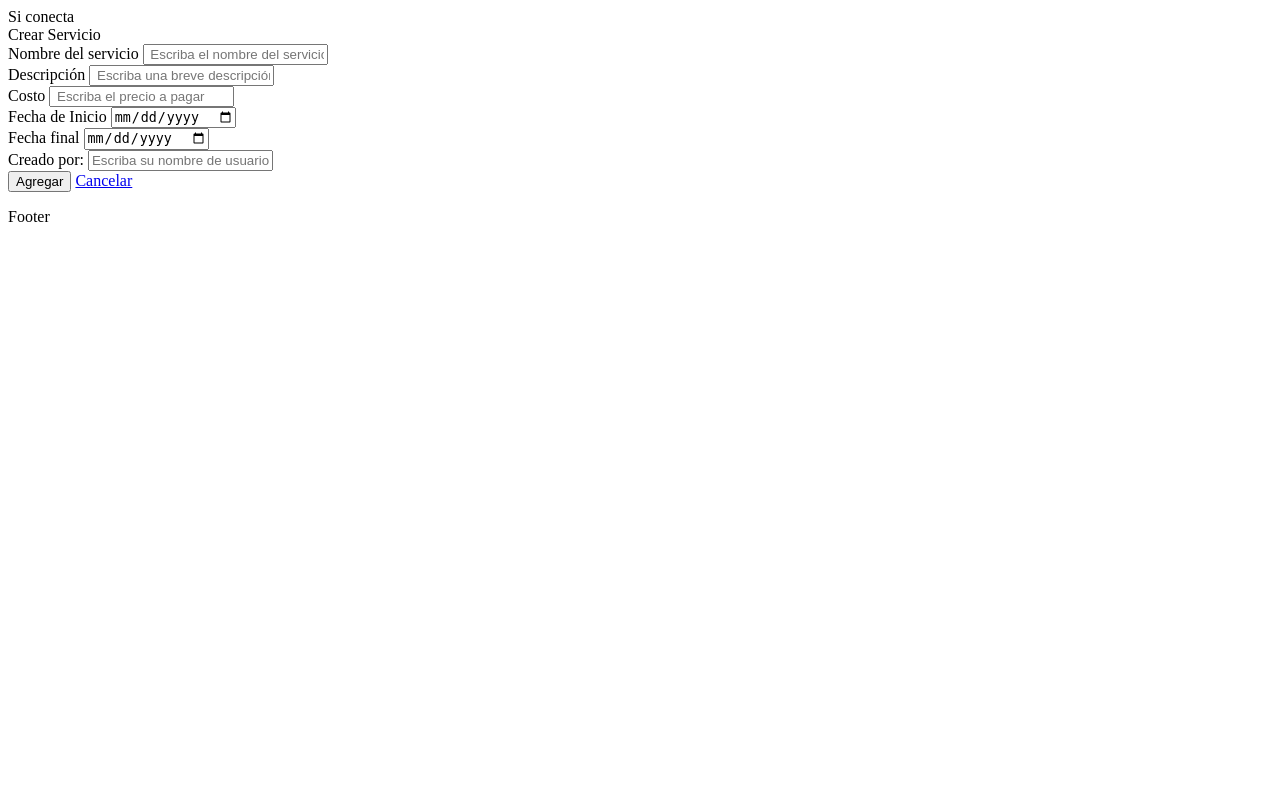
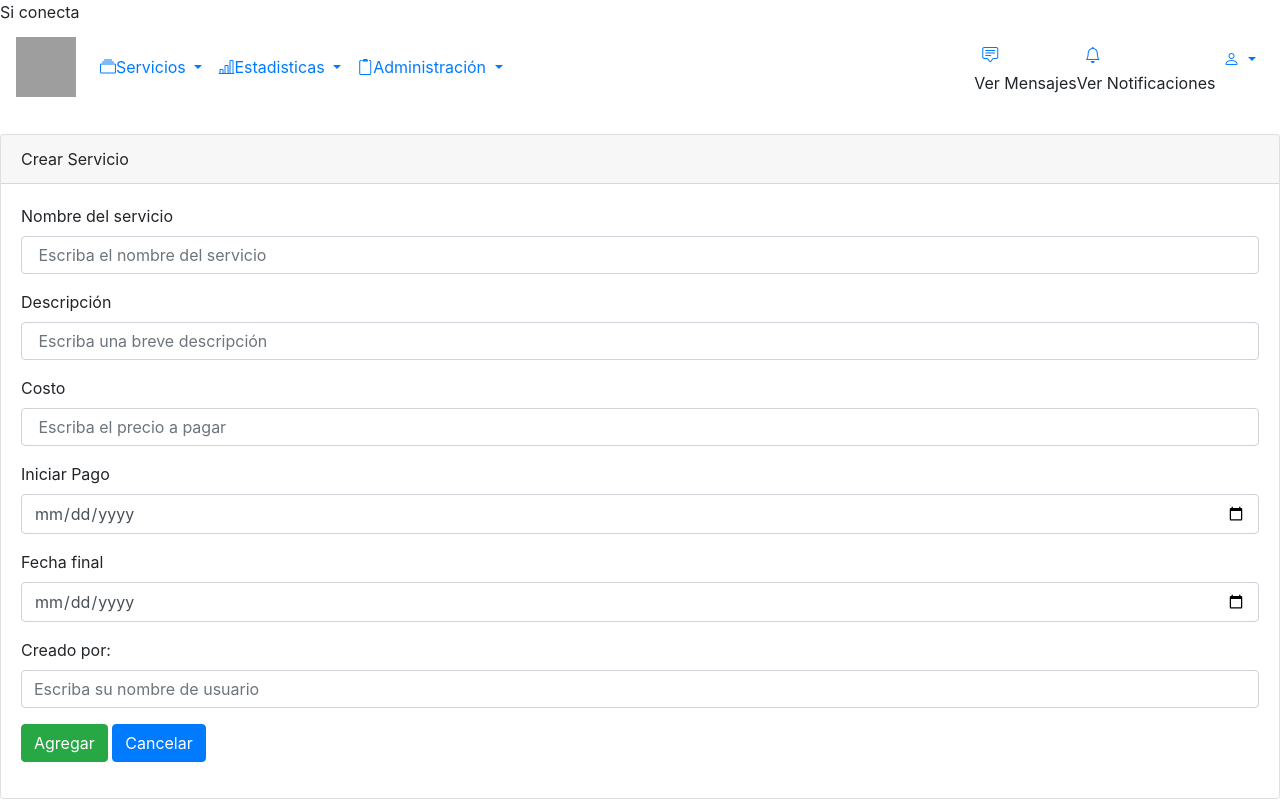
Before and after one commit to DayElvir/Regi_Proyect, a PHP site: page /Modulos/servicios/crear.php in a window 1280 px wide. Run offline with PHP 8.4, Linux system fonts and the light colour scheme; some libraries are stand-ins or nearby versions; grey boxes are pictures that could not be loaded.

Commit message:
actualizacion

```diff
--- a/Modulos/servicios/crear.php
+++ b/Modulos/servicios/crear.php
@@ -5,32 +5,40 @@ include("../../conexionbd.php");
 
 if($_POST){
    //Almacenacion de datos o recepcion
-   $nombre=isset($_POST["nombre"]) ? $_POST["nombre"] :"";
-   $descripcion=isset($_POST["descripcion"]) ? $_POST["descripcion"] :"";
-   $costo=isset($_POST["costo"]) ? $_POST["costo"] :"";
-   $inicio=isset($_POST["inicio"]) ? $_POST["inicio"] :"";
-   $final=isset($_POST["final"]) ? $_POST["final"] :"";
-   $creacion=isset($_POST["creacion"]) ? $_POST["creacion"] :"";
+   $nombre=(isset($_POST['nombreservicio'])) ? $_POST['nombreservicio'] :"";
+   $descripcion=(isset($_POST['descripcion'])) ? $_POST['descripcion'] :"";
+   $costoservicio=(isset($_POST['costoservicio'])) ? $_POST['costoservicio'] :"";
+   $iniciar=(isset($_POST['iniciar'])) ? $_POST['iniciar'] :"";
+   $final=(isset($_POST['final'])) ? $_POST['final'] :"";
+   $creacion=(isset($_POST['creacion'])) ? $_POST['creacion'] :"";
 
-   //echo $descripcion;
-  //conexion de base de datos
- $sentencia=$conexion->prepare(" INSERT INTO `servicio`
- (`ID`,`nombre_servicio`, `desc_servicio`,
- `cost_servicio`, `fech_inicio`, `fech_final`,
- `actualizado_por`) VALUES
-  (NULL, :nombre,:descripcion,
-   :costo, :inicio, :final, :creacion); ");
-    $sentencia->bindParam(":nombre",$nombre);
-    $sentencia->bindParam(":descripcion",$descripcion);
-    $sentencia->bindParam(":costo",$costo);
-    $sentencia->bindParam(":inicio",$inicio);
-   $sentencia->bindParam(":final",$final);
-   $sentencia->bindParam(":creacion",$creacion);
-   //$sentencia->execute();
+   $sentencia=$conexion->prepare("INSERT INTO `servicios` (`idservicio`, `nombre_servicio`, `desc_servicio`, `cost_servicio`, `fech_inicio`, `fech_final`, `actualizado_por`)
+   VALUES (NULL, :nombreservicio, :descripcion, :costoservicio , :iniciar, :final, :creacion);");
+
+
+  $sentencia->bindParam(  ":nombreservicio",$nombre  );
+  $sentencia->bindParam(":descripcion",$descripcion );
+  $sentencia->bindParam(":costoservicio",$costoservicio );
+  $sentencia->bindParam(":iniciar",$iniciar);
+$sentencia->bindParam(":final",$final);
+$sentencia->bindParam(":creacion",$creacion);
+
+
+   $sentencia->execute();
+
+
+
+
+
+
+
 }
 
-//include("../../header.php");
+include("../../header.php");
 ?>
+
+
+
 <div class="card">
     <div class="card-header">
         Crear Servicio</div>
@@ -42,14 +50,14 @@ if($_POST){
             <input
                 type="text"
                 class="form-control"
-                name="nombre"
-                id="nombre"
+                name="nombreservicio"
+                id="nombreservicio"
                 aria-describedby="helpId"
                 placeholder=" Escriba el nombre del servicio "  />
         </div>
 
         <div class="mb-3">
-            <label for="Descrip" class="form-label">Descripción</label>
+            <label for="descripcion" class="form-label">Descripción</label>
             <input
                 type="text"
                 class="form-control"
@@ -62,23 +70,26 @@ if($_POST){
         <div class="mb-3">
             <label for="costoservicio" class="form-label">Costo</label>
             <input
-                type="number"
+                type="numeric"
                 class="form-control"
-                name="costo"
-                id="costo"
+                name="costoservicio"
+                id="costoservicio"
                 aria-describedby="helpId"
                 placeholder=" Escriba el precio a pagar "  />
         </div>
 
         <div class="mb-3">
-            <label for="inicio" class="form-label">Fecha de Inicio</label>
+            <label for="iniciar" class="form-label">Iniciar Pago</label>
             <input
                 type="date"
                 class="form-control"
-                name=inicio"
-                id="inicio"
+                name="iniciar"
+                id="iniciar"
                 aria-describedby="helpId"  />
         </div>
+
+
+
 
 
         <div class="mb-3">
@@ -92,7 +103,7 @@ if($_POST){
         </div>
 
         <div class="mb-3">
-            <label for="creado" class="form-label">Creado por:</label>
+            <label for="creacion" class="form-label">Creado por:</label>
             <input
                 type="text"
                 class="form-control"
@@ -121,5 +132,3 @@ if($_POST){
 
 
     </div>
-    <div class="card-footer text-muted">Footer</div>
-</div>
```
